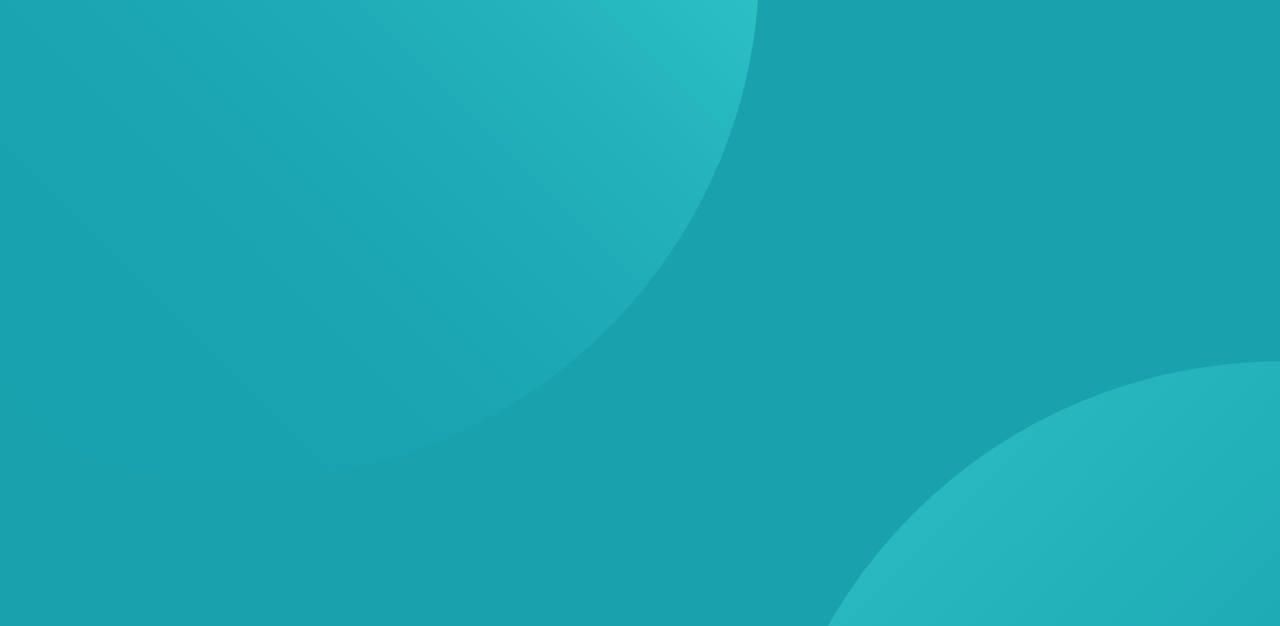
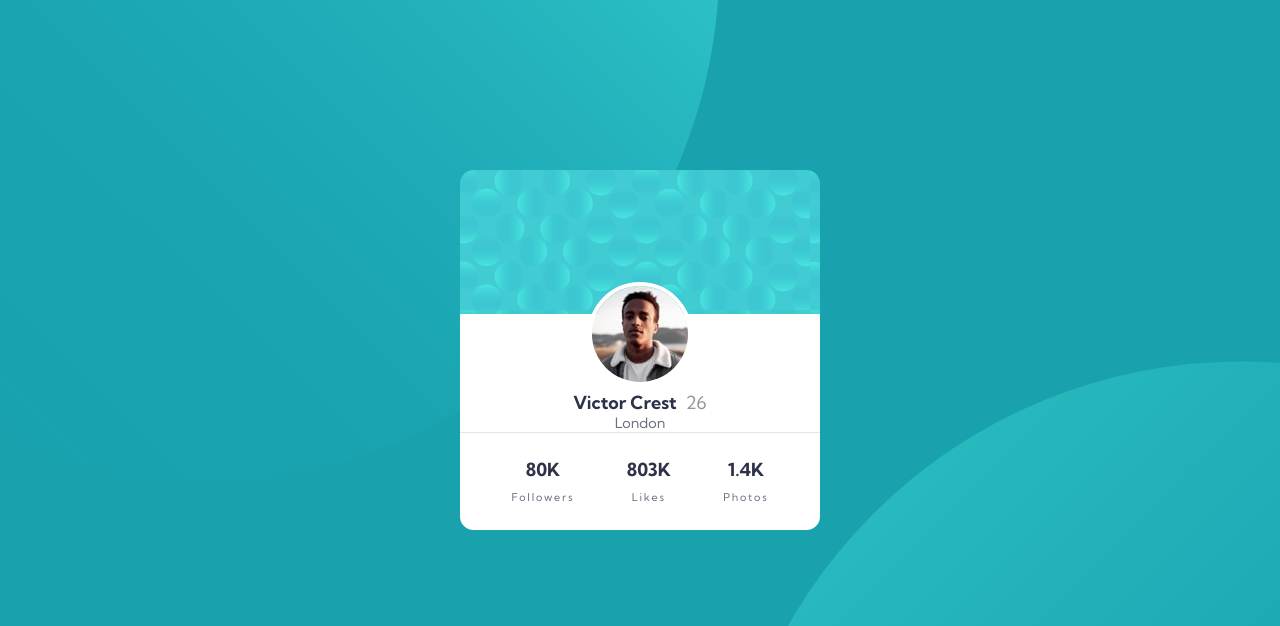
Before and after one commit to CandiceWeaver/profile-card-component, a website: page index.html in a window 1280 px wide. Shown: the part 39-665 px from the top of the page. Drawn offline with Linux system fonts and the light colour scheme.

Commit message:
carry on tomorrow

```diff
--- a/index.html
+++ b/index.html
@@ -13,8 +13,31 @@
 
 </head>
 <body>
-  <!-- <img src="images/bg-pattern-top.svg" alt="Top background pattern" class="bg bg__top">
-  <img src="images/bg-pattern-bottom.svg" alt="Top background pattern" class="bg bg__bot"> -->
+  <div class="card">
+    <div class="card__details">
+      <img src="./images/image-victor.jpg" alt="Profile picture of Victor" class="card__details--img">
+      <div class="card__details--personal">
+        <p class="card__details--personal-name">Victor Crest</p>
+        <p class="card__details--personal-age">26</p>
+      </div>
+      <p class="card__details--location">London</p>
+    </div>
+
+    <div class="card__stats">
+      <div class="card__stats--stat">
+        <p class="card__stats--stat-number">80K</p>
+        <p class="card__stats--stat-name">Followers</p>
+      </div>
+      <div class="card__stats--stat">
+        <p class="card__stats--stat-number">803K</p>
+        <p class="card__stats--stat-name">Likes</p>
+      </div>
+      <div class="card__stats--stat">
+        <p class="card__stats--stat-number">1.4K</p>
+        <p class="card__stats--stat-name">Photos</p>
+      </div>
+    </div>
+  </div>
 
   <div class="attribution">
     Challenge by <a href="https://www.frontendmentor.io?ref=challenge" target="_blank">Frontend Mentor</a>.
@@ -22,16 +45,3 @@
   </div>
 </body>
 </html>
-
-<!-- Victor Crest
-26
-London
-
-80K
-Followers
-
-803K
-Likes
-
-1.4K
-Photos -->
--- a/sass/_base.scss
+++ b/sass/_base.scss
@@ -27,38 +27,19 @@ html {
 
 body {
   font-family: $font-primary;
+  font-weight: 400;
   color: $colour-blue-dark;
   background-color: $colour-cyan;
   display: grid;
-  //   grid-template-rows: 45vh 10vh 45vh;
-  //   grid-template-columns: repeat(2, 50%);
+  justify-items: center;
   height: 100vh;
-
   background-image: url(../images/bg-pattern-top.svg),
     url(../images/bg-pattern-bottom.svg);
-  background-position: -35vh -65vh, 95vh 50vh;
+  background-position: -40vh -65vh, 90vh 50vh;
   background-repeat: no-repeat;
   background-size: 130vh;
 }
 
-.bg {
-  width: 100%;
-  max-height: 100%;
-  object-fit: cover;
-
-  &__top {
-    grid-row: 1/3;
-    grid-column: 1/2;
-    object-position: right bottom;
-    margin-left: -2.7rem;
-    justify-self: left;
-  }
-
-  &__bot {
-    grid-row: 2/4;
-    grid-column: 2/3;
-    object-position: left top;
-    margin-right: -2.7rem;
-    justify-self: right;
-  }
+.attribution {
+  align-self: center;
 }
--- a/sass/_card.scss
+++ b/sass/_card.scss
@@ -0,0 +1,67 @@
+.card {
+  width: 20rem;
+  height: 20rem;
+  border-radius: 0.75rem;
+  align-self: flex-end;
+  background-image: linear-gradient(
+      360deg,
+      rgba(white, 1) 0%,
+      rgba(white, 1) 60%,
+      transparent 40%
+    ),
+    url(../images/bg-pattern-card.svg);
+  display: flex;
+  flex-direction: column;
+  align-items: center;
+  justify-content: flex-end;
+
+  &__details {
+    text-align: center;
+
+    &--img {
+      border-radius: 50%;
+      border: 0.25rem solid white;
+      background-color: #fff;
+    }
+
+    &--personal {
+      display: flex;
+
+      &-name {
+        font-weight: 700;
+      }
+
+      &-age {
+        color: $colour-grey;
+        padding-left: 0.5rem;
+      }
+    }
+
+    &--location {
+      color: $colour-blue-grey;
+      font-size: 0.8rem;
+    }
+  }
+
+  &__stats {
+    display: flex;
+    border-top: 1px solid rgba($colour-grey, 0.25);
+    width: 100%;
+    justify-content: space-around;
+    padding: 1.4rem;
+    text-align: center;
+
+    &--stat {
+      &-number {
+        font-weight: 700;
+        padding-bottom: 0.5rem;
+      }
+
+      &-name {
+        color: $colour-blue-grey;
+        font-size: 0.6rem;
+        letter-spacing: 0.1rem;
+      }
+    }
+  }
+}
```
Also changed, not shown: css/style.css.
